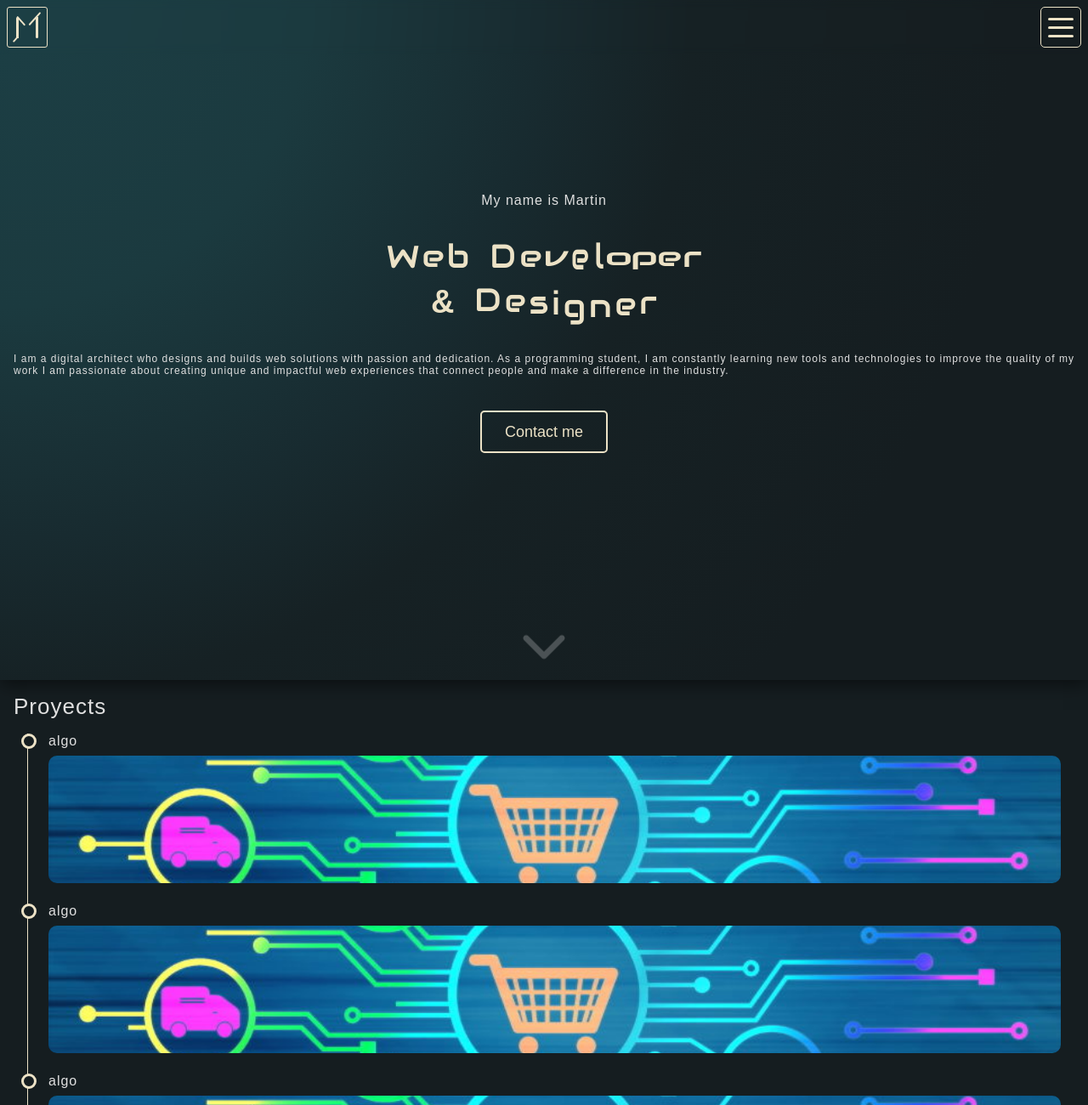
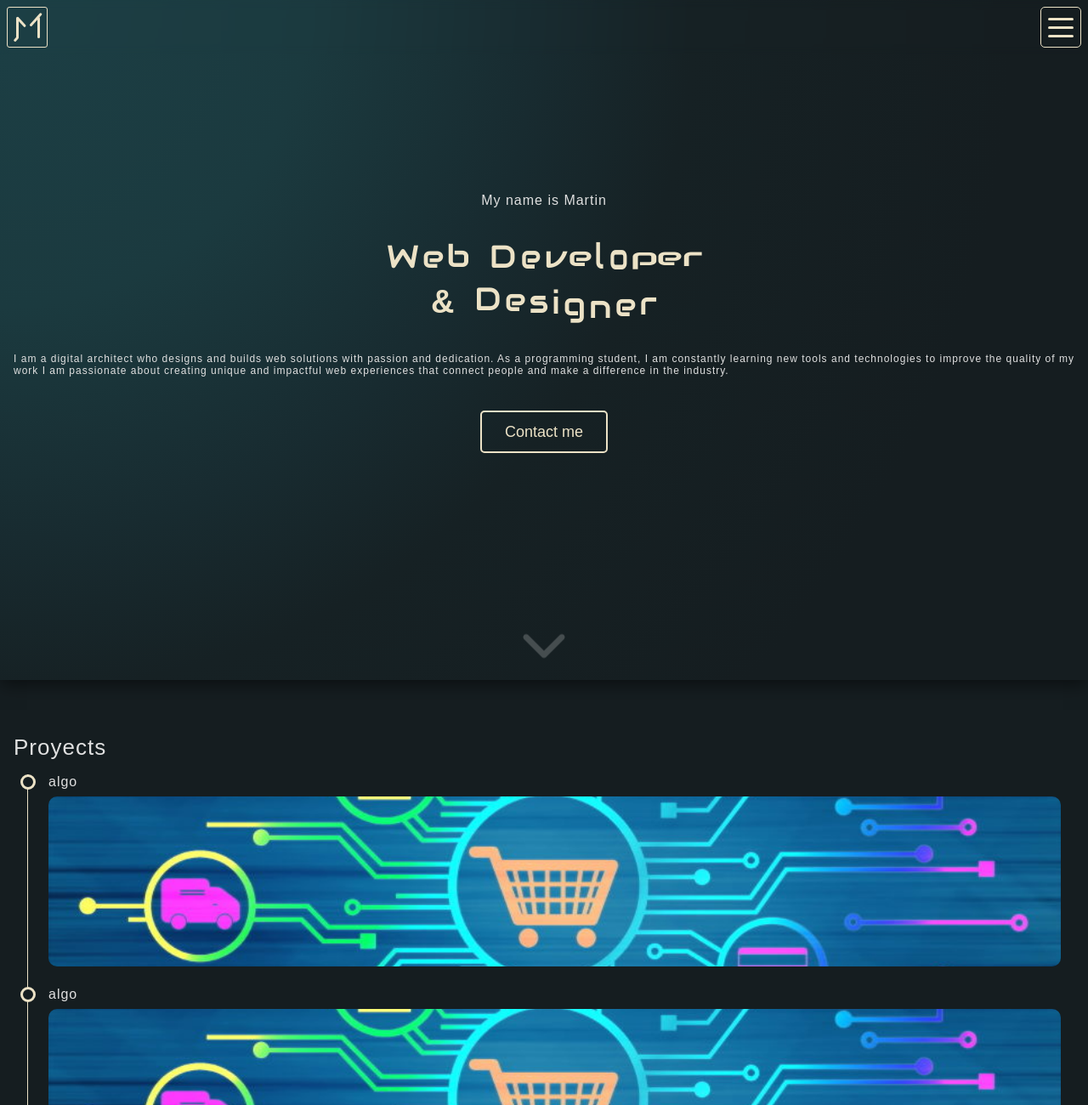
Before and after one commit to Tinchobtt/portfolio-Martin-Benedetto, a website: page index.html in a window 1280 px wide. Shown: the top 1300 px of the page at 85% size. Drawn offline with nearby package versions, Linux system fonts and the light colour scheme; a web font is replaced by a local one.

Commit message:
favicon + cambio de color del nav

```diff
--- a/index.html
+++ b/index.html
@@ -4,6 +4,7 @@
     <meta charset="UTF-8">
     <meta http-equiv="X-UA-Compatible" content="IE=edge">
     <meta name="viewport" content="width=device-width, initial-scale=1.0">
+    <link rel="shortcut icon" href="assets/logo/logo.PNG" type="image/x-icon">
     <link rel="stylesheet" href="css/design.css">
     <link href="https://unpkg.com/aos@2.3.1/dist/aos.css" rel="stylesheet">
     <title>Martin Benedetto</title>
@@ -87,10 +88,12 @@
             </div>
             <button class="btn"><a href="#contact">Contact me</a></button>
             <div class="indicador">
-                <i class="fa-solid fa-chevron-down"></i>
+                <a href="#main-proyects">
+                    <i class="fa-solid fa-chevron-down"></i>
+                </a>
             </div>
         </section>
-        <section class="proyects">
+        <section id="main-proyects" class="proyects">
             <h2 class="t-text">Proyects</h2>
             <div class="proyects-container">
                 <ul class="proyects-list">
--- a/scss/_header.scss
+++ b/scss/_header.scss
@@ -31,33 +31,30 @@
             transition: all .5s;
             span{
                 display: block;
-                width: 2px;
+                width: 3px;
                 height: 25px;
                 background-color: var(--beige);
                 border-radius: 2px;
             }
         }
         #bar-1{/* IZQ | */
-            transform: translate(-7px,0px);
-            width: 3px;
-            border-radius: 2px 2px 0 0;
+            transform: translate(-6px,0px);
+            border-radius: 2px;
         }
         #bar-2{/* IZQ \ */
-            transform: rotate(-42deg) translate(1px,-9px);
-            height: 14px;
+            transform: rotate(-42deg) translate(1px,-8px);
+            height: 15px;
         }
         #bar-3{/* IZQ / */
-            transform: rotate(42deg) translate(-1px,20px);
+            transform: rotate(42deg) translate(-1px,19px);
             height: 7px;
         }
         #bar-4{/* DER / */
-            transform: rotate(42deg) translate(-1.5px,-12px);
+            transform: rotate(42deg) translate(-1px,-11px);
             height: 20px;
         }
         #bar-5{/* DER | */
             transform: translate(7px,0px);
-            width: 3px;
-            border-radius: 0 0 2px 2px;
         }
     }
     .nav{
@@ -69,7 +66,7 @@
         right: 0;
         width: 100%;
         height: 100vh;
-        background-color: var(--negro-1);
+        background-color: var(--nuovo);
         transform: translateX(100vw);
         transition: transform .6s ease-in-out;
         z-index: 4;
--- a/scss/_main.scss
+++ b/scss/_main.scss
@@ -122,9 +122,11 @@
         left: 50%;
         transform: translateX(-50%);
         font-size: 3.5em;
-        color: #fff;
         opacity: .2;
         animation: arrow 2s ease-in-out infinite;
+        a{
+            color: #fff;
+        }
     }
 }
 @keyframes scale {
--- a/scss/_main_proyects.scss
+++ b/scss/_main_proyects.scss
@@ -1,4 +1,5 @@
 .proyects{
+    padding-top: 4em;
     .proyects-container{
         padding: 1em;
         .proyects-list{
@@ -13,7 +14,7 @@
                     content: '';
                     display: block;
                     position: absolute;
-                    left: -8px;
+                    left: -9px;
                     width: 1em;
                     height: 1em;
                     border: 3px solid var(--beige);
@@ -25,7 +26,8 @@
                 }
                 .proyect-img{
                     width: 100%;
-                    height: 150px;
+                    height: 200px;
+                    border-radius: 10px;
                     img{
                         width: 100%;
                         height: 100%;
--- a/scss/_root.scss
+++ b/scss/_root.scss
@@ -7,6 +7,7 @@
     --negro-2: #1d1d20;
     --blue: #081B29;
     --nuovo: #151D20;
+    --green: #1c3f45;
     /*FONTS*/
     --text: 'Kodchasan', sans-serif;
     --intro: 'Audiowide', cursive;
--- a/scss/design.scss
+++ b/scss/design.scss
@@ -5,3 +5,4 @@
 @import 'footer';
 @import 'main';
 @import 'main_proyects';
+@import 'main_about';
```
Also changed, not shown: assets/logo/logo.PNG (added), css/design.css, scss/_main_about.scss (added), 1 other file.
